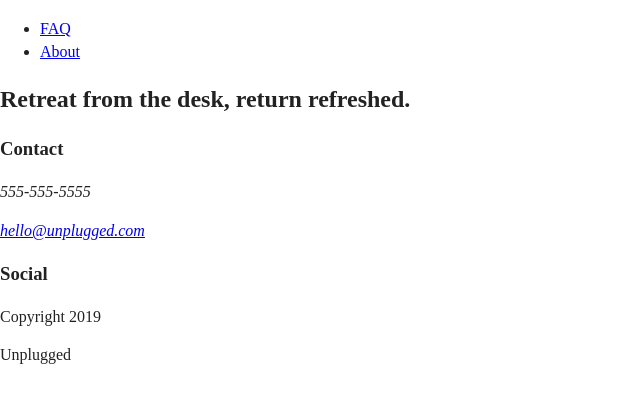
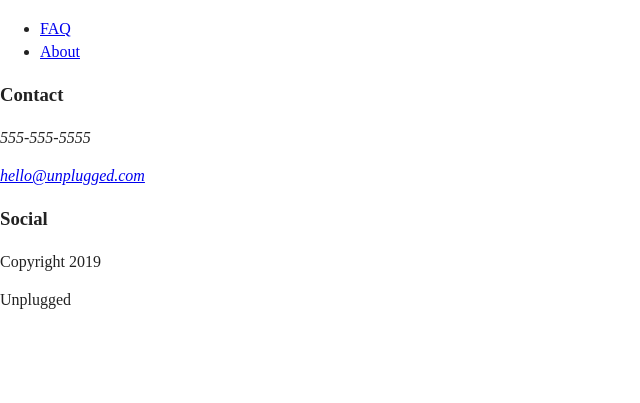
Before and after one commit to DOdric-B-Sykes/Unplugged_project, a website: page about/index.html in a window 1280 px wide. Shown: the part 93-496 px from the top of the page, without its empty margins (0-640 px from the left). Drawn offline with Linux system fonts and the light colour scheme.

Commit message:
changes to faq/abouthtml

```diff
--- a/about/index.html
+++ b/about/index.html
@@ -38,12 +38,7 @@
     </div>
   </header>
   <main>
-    <section>
-      <h2> Retreat from the desk, return refreshed. </h2>
-    </section>
-    <aside>
 
-    </aside>
   </main>
   <footer>
     <div class="content-wrapper">
```
Also changed, not shown: faq/index.html (+0 -5 lines).
